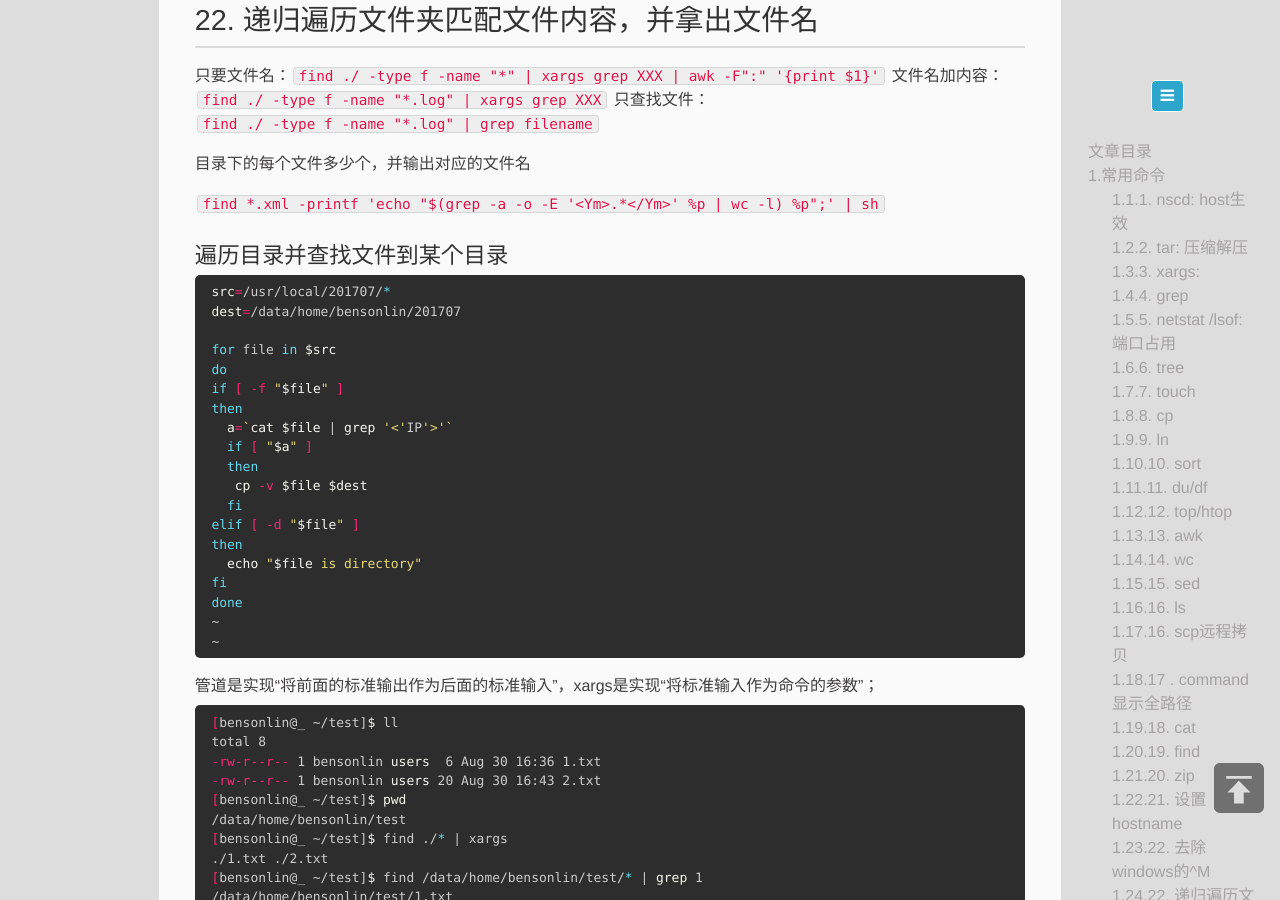
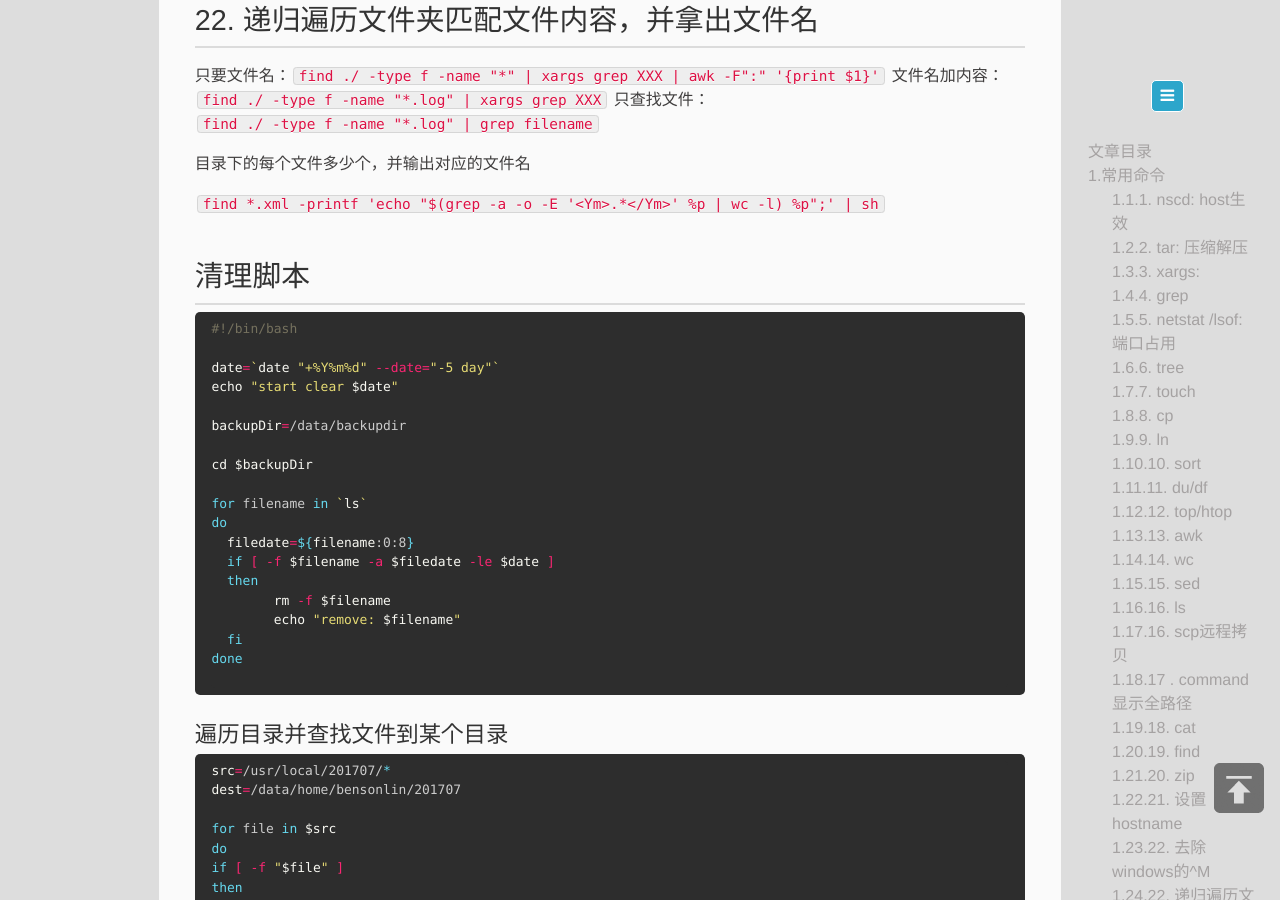
Before and after one commit to benson-lin/benson-lin.github.io, a Jekyll site: the page built from _posts/2018-05-12-linux-cmd.md, in a window 1280 px wide and 900 px high, scrolled down 6588 px. Built offline with Jekyll 4.4.1, drawn with Linux system fonts in a browser that asks for light colours; Markdown is read by kramdown in place of the engine named in the settings.

Commit message:
Update 2018-05-12-linux-cmd.md
定时清理脚本

````diff
--- a/_posts/2018-05-12-linux-cmd.md
+++ b/_posts/2018-05-12-linux-cmd.md
@@ -304,6 +304,30 @@ sed -i 's/^M//g' filename
 
 `find *.xml -printf 'echo "$(grep -a -o -E '<Ym>.*</Ym>' %p | wc -l) %p";' | sh`
 
+## 清理脚本
+
+```bash
+#!/bin/bash
+
+date=`date "+%Y%m%d" --date="-5 day"`
+echo "start clear $date"
+
+backupDir=/data/backupdir
+
+cd $backupDir
+
+for filename in `ls`
+do
+  filedate=${filename:0:8}
+  if [ -f $filename -a $filedate -le $date ]
+  then
+        rm -f $filename
+        echo "remove: $filename"
+  fi
+done
+
+```
+
 
 ### 遍历目录并查找文件到某个目录
 
````
